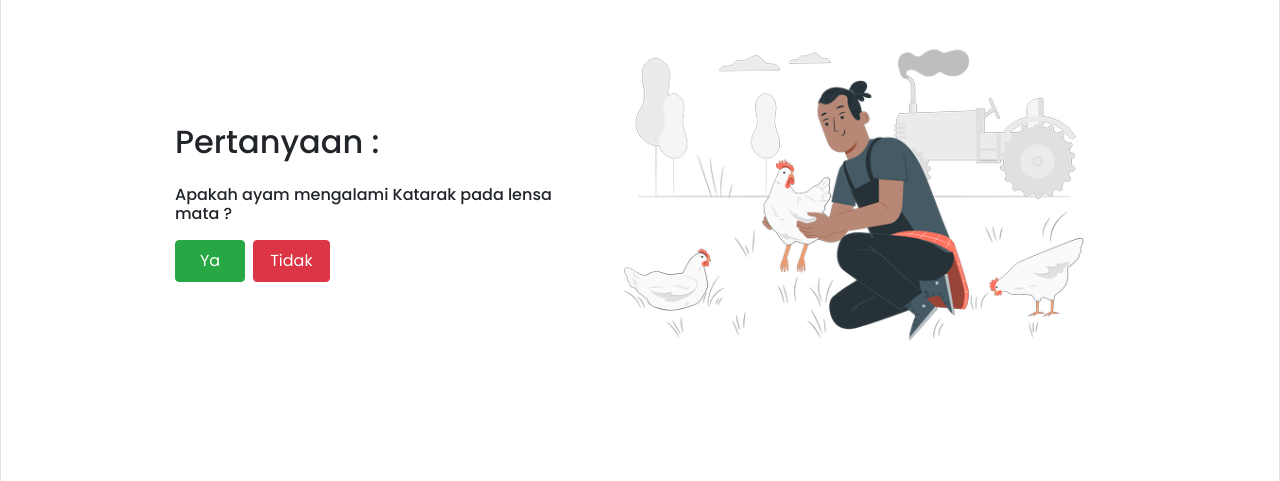
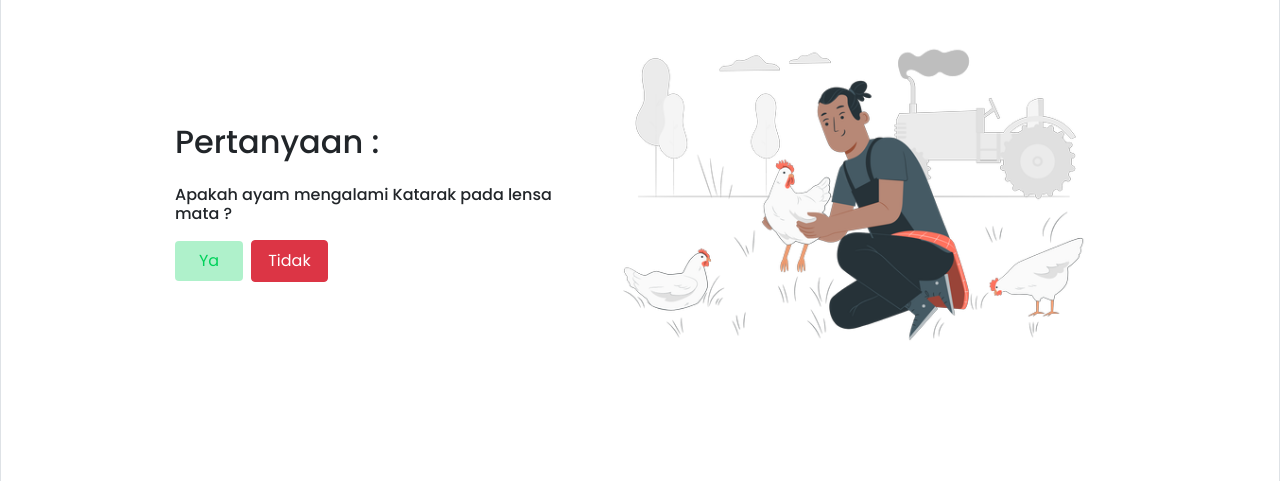
Before and after one commit to AhmadJanuarr/app-sistem-pakar, a PHP site: page /test.php in a window 1280 px wide. Shown: the part 235-716 px from the top of the page. Run offline with PHP 8.4, Linux system fonts and the light colour scheme; data comes from the database, SQL or seed files in the repository.

Commit message:
feat: add styling for success button in CSS

```diff
--- a/style.css
+++ b/style.css
@@ -151,6 +151,12 @@ html {
   color: #4541af;
   border-radius: 10px;
 }
+.btn-success {
+  background: #00d25b50;
+  border: none;
+  color: #00d25b;
+  border-radius: full;
+}
 .margin-top {
   margin-top: 6em;
 }
```
